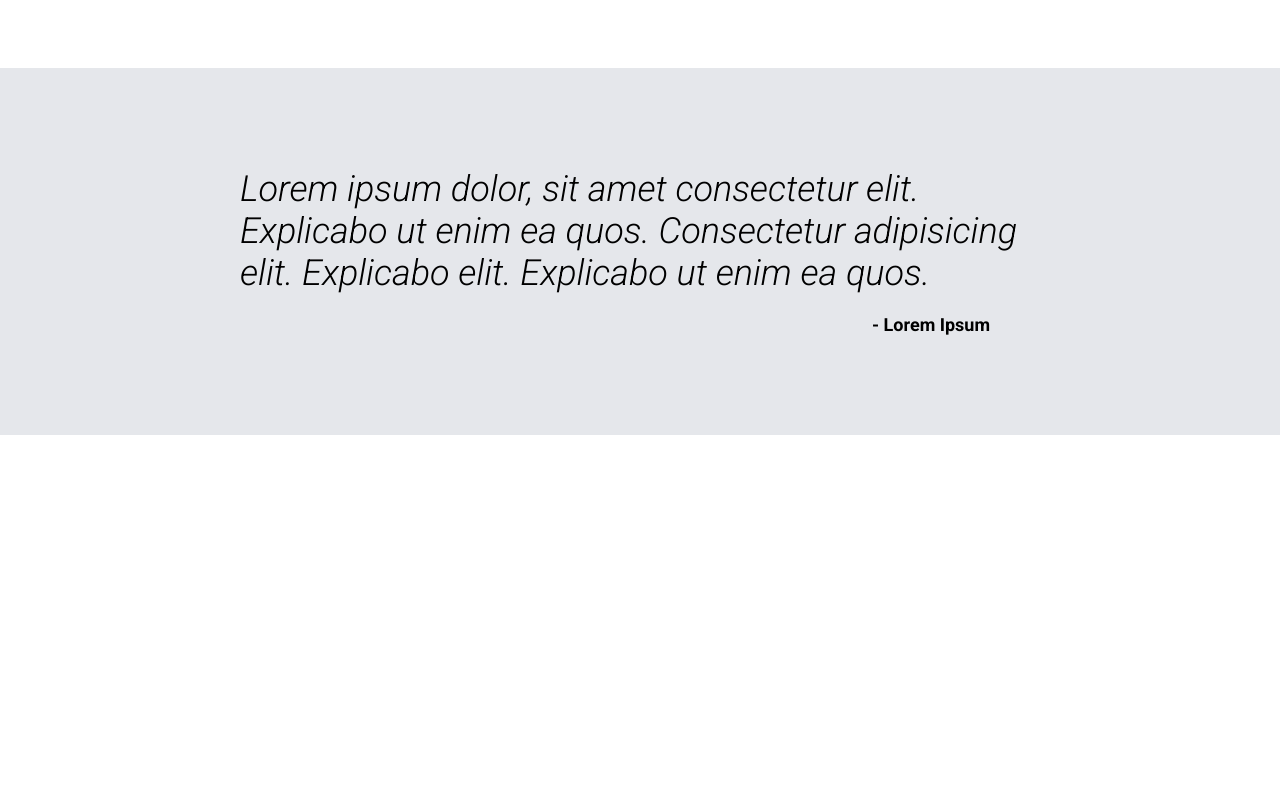
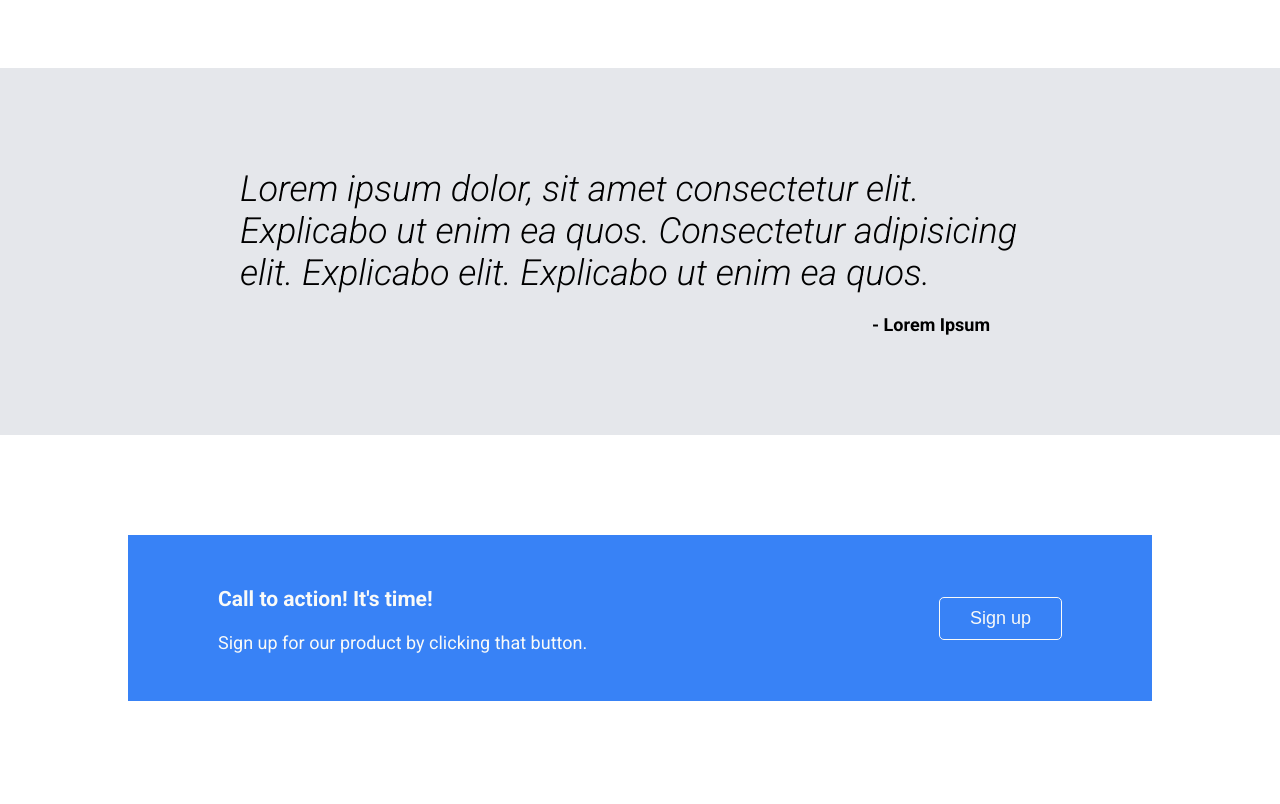
Before and after one commit to robdivincenzo/landingpage-demo, a plain HTML site: page index.html in a window 1280 px wide. Shown: the part 901-1705 px from the top of the page. Before the commit the page ends 1536 px from the top, so only its background shows below. Drawn offline with Linux system fonts and the light colour scheme.

Commit message:
Create cta teaser

```diff
--- a/index.html
+++ b/index.html
@@ -22,7 +22,7 @@
         <div class="left-teaser">
             <h1>Flexbox landing page demo</h1>
             <p>This website is a landing page which demonstrates a flexbox layout, HTML 5 and CSS 3</p>
-            <button class="cta-button">Sign up</button>
+            <button class="primary-button">Sign up</button>
         </div>
         <div class="right-teaser">
             <img class="placeholder-image" src="./img/hero-image.jpg" />
@@ -59,6 +59,17 @@
             </div>
         </div>
     </secton>
+    <section class="cta-teaser">
+        <div class="cta-teaser-container">
+            <div class="cta-teaser-text">
+                <h3>Call to action! It's time!</h3>
+                <p>Sign up for our product by clicking that button.</p>
+            </div>
+            <div class="cta-teaser-button">
+                <button class="primary-button white-border">Sign up</button>
+            </div>
+        </div>
+    </section>
     <footer></footer>
 </body>
 </html>
--- a/styles.css
+++ b/styles.css
@@ -17,13 +17,16 @@ body > * {
     padding: 100px 10%;
 }
 
-.cta-button {
+.primary-button {
     background: var(--blue-accent);
     color: var(--off-white);
     padding: 10px 30px;
     font-size: 18px;
     border: 0;
     border-radius: 5px;
+}
+.white-border {
+    border: 1px solid var(--off-white);
 }
 /* Start header */
 header {
@@ -110,3 +113,14 @@ nav > ul {
     font-weight: 700;
 }
 /* End quote section */
+
+/* Start call to action */
+.cta-teaser-container {
+    background: var(--blue-accent);
+    color: var(--off-white);
+    display: flex;
+    justify-content: space-between;
+    align-items: center;
+    padding: 30px 90px;
+}
+/* End call to action */
```
